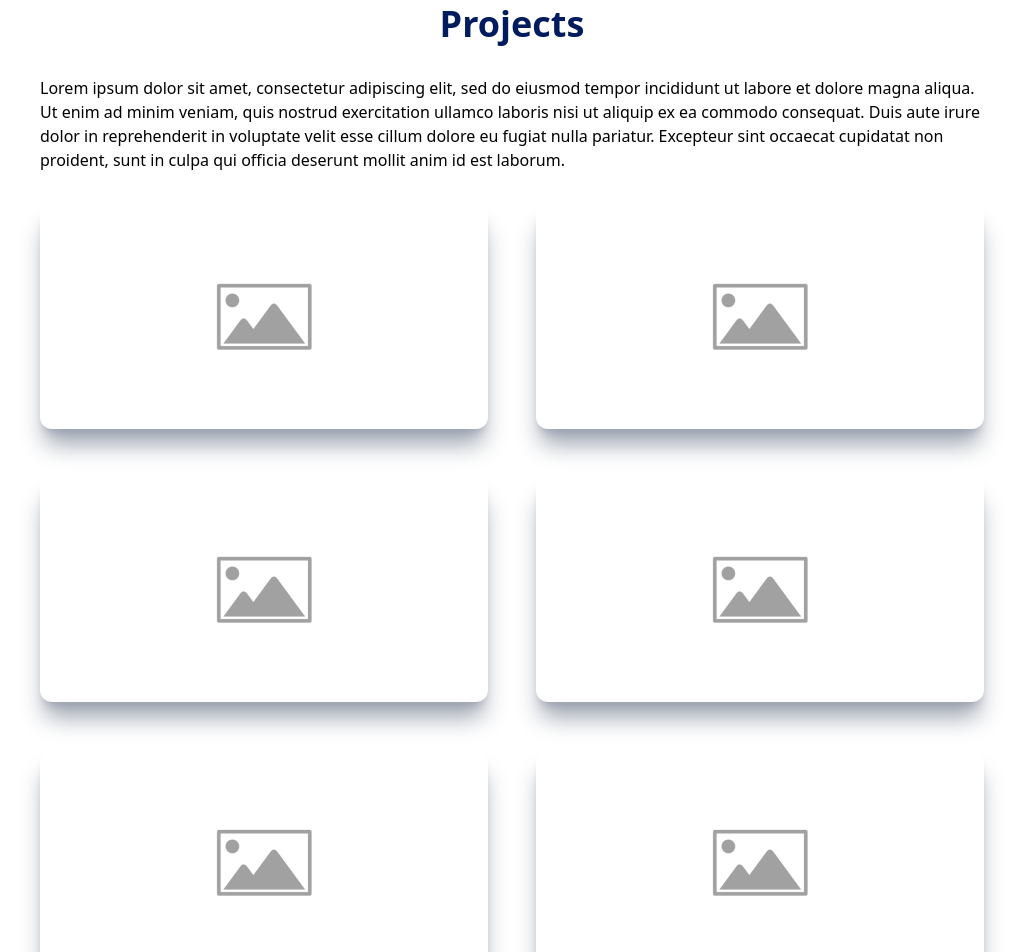
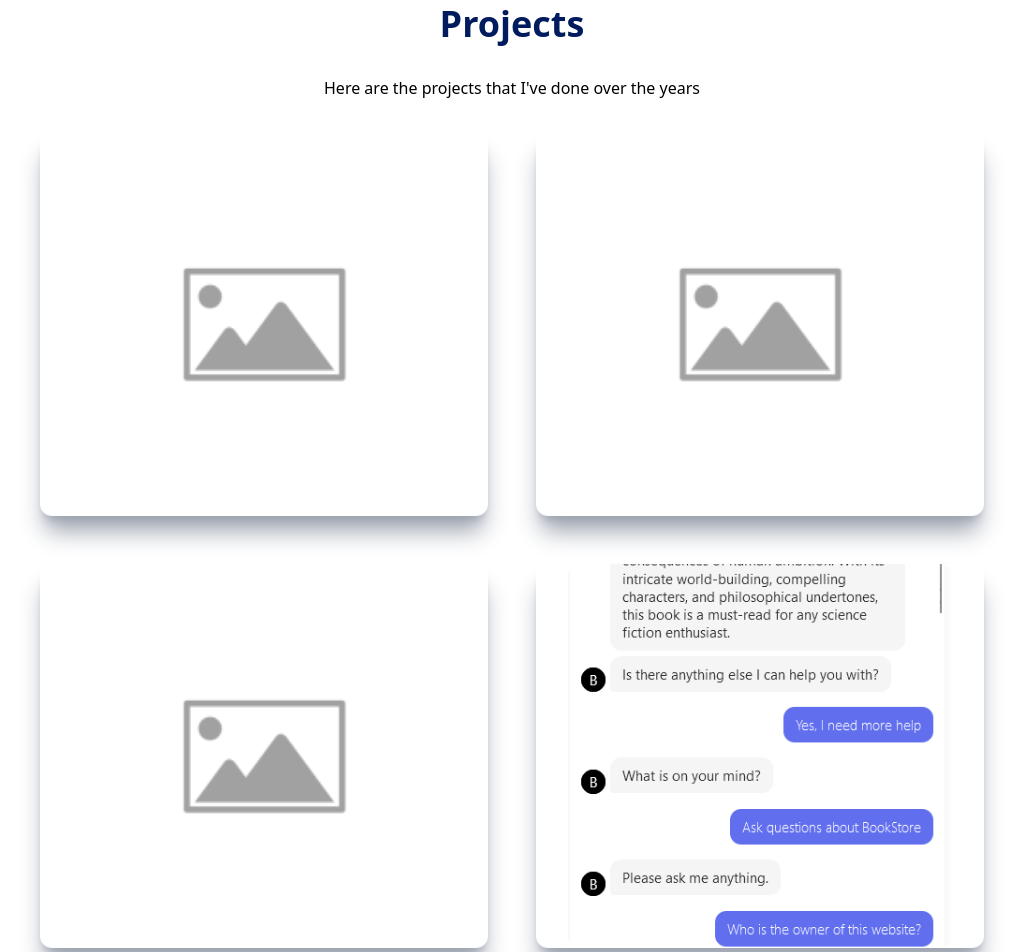
Before and after one commit to johnnyblaze1999/portfolio, a React (Vite) app: page / in a window 1280 px wide. Shown: the part 860-1812 px from the top of the page, without its empty margins (160-1183 px from the left). Built offline with nearby package versions, Linux system fonts and the light colour scheme.

Commit message:
Updated details for project items

```diff
--- a/src/components/ProjectItem.jsx
+++ b/src/components/ProjectItem.jsx
@@ -1,12 +1,20 @@
 import React from 'react'
 
-const ProjectItem = ({img, title}) => {
+const ProjectItem = ({img, title, description}) => {
   return (
-    <div className='relative flex items-center justify-center h-auto w-full shadow-xl shadow-gray-400 rounded-xl group hover:bg-gradient-to-tr from-gray-400 to-emerald-400'>
-        <img src={img}/>
+    <div className='relative flex items-center justify-center h-auto w-full shadow-xl shadow-gray-400 rounded-xl group hover:bg-gradient-to-tr from-gray-400 to-emerald-400 hover:scale-110'>
+        <img src={img} alt='/' className='rounded-xl object-cover h-96 w-96 group-hover:opacity-10 '/>
         <div className='hidden group-hover:block absolute top-[50%] left-[50%] translate-x-[-50%] translate-y-[-50%]'>
             <h3 className='text-2xl font-bold text-white tracking-wider text-center'>
                 {title}
+                <details className="rounded-lg hover:cursor-pointer" open>
+                  <summary className="text-sm select-none">
+                    Details
+                  </summary>
+                  <div className="mt-1 text-sm">
+                    {description}
+                  </div>
+                </details>
             </h3>
         </div>
     </div>
--- a/src/components/Projects.jsx
+++ b/src/components/Projects.jsx
@@ -1,6 +1,8 @@
 import React from 'react'
 import ProjectItem from './ProjectItem'
 import placeholderImg from '../assets/placeholder.png'
+import gradebookImg from '../assets/gradebookProject.png'
+import aichatbotImg from '../assets/aichatbotProject.png'
 
 /** import propertyImg from '../assets/property.jpg'
 import cryptoImg from '../assets/crypto.jpg'
@@ -13,16 +15,16 @@ const Projects = () => {
         <h1 className='text-4xl font-bold text-center text-[#001b5e]'>
             Projects
         </h1>
-        <p className='py-8'>
-            Lorem ipsum dolor sit amet, consectetur adipiscing elit, sed do eiusmod tempor incididunt ut labore et dolore magna aliqua. Ut enim ad minim veniam, quis nostrud exercitation ullamco laboris nisi ut aliquip ex ea commodo consequat. Duis aute irure dolor in reprehenderit in voluptate velit esse cillum dolore eu fugiat nulla pariatur. Excepteur sint occaecat cupidatat non proident, sunt in culpa qui officia deserunt mollit anim id est laborum.
+        <p className='text-center py-8'>
+            Here are the projects that I've done over the years
         </p>
         <div className='grid sm:grid-cols-2 gap-12'>
-            <ProjectItem img={placeholderImg} title = 'Personal Portfolio'/>
-            <ProjectItem img={placeholderImg} title = 'Unity Game'/>
-            <ProjectItem img={placeholderImg} title = 'Fullyhack Chrome Extension'/>
-            <ProjectItem img={placeholderImg} title = 'BotPress Chatbot'/>
-            <ProjectItem img={placeholderImg} title = 'School Database'/>
-            <ProjectItem img={placeholderImg} title = 'Hotel Webpage'/>
+            <ProjectItem img={placeholderImg} title = 'Personal Portfolio' description='My personal portfolio webpage showcasing my skills, experiences, and projects.'/>
+            <ProjectItem img={placeholderImg} title = 'Unity Game' description='A fun desktop game where the player dodges incoming projectiles and survive under the time limit.'/>
+            <ProjectItem img={placeholderImg} title = 'Fullyhack Chrome Extension' description="A chrome extension that return the weather status in real-time base on the given city's name."/>
+            <ProjectItem img={aichatbotImg} title = 'BotPress Chatbot' description="AI Chatbot that use a given dataset along with clever prompt engineering to assist customers for a quicker and better customer service."/>
+            <ProjectItem img={gradebookImg} title = 'Gradebook Database' description="Database system designed to assist professors and students on keeping track of their courses, grades, class's session, and standing status."/>
+            <ProjectItem img={placeholderImg} title = 'Hotel Webpage' description="A simple styled Hotel website to support guests on seeking information and hotel's schedule."/>
         </div>
     </div>
   )
--- a/src/index.css
+++ b/src/index.css
@@ -1,3 +1,7 @@
 @tailwind base;
 @tailwind components;
 @tailwind utilities;
+
+* {
+    scroll-behavior: smooth;
+}
```
